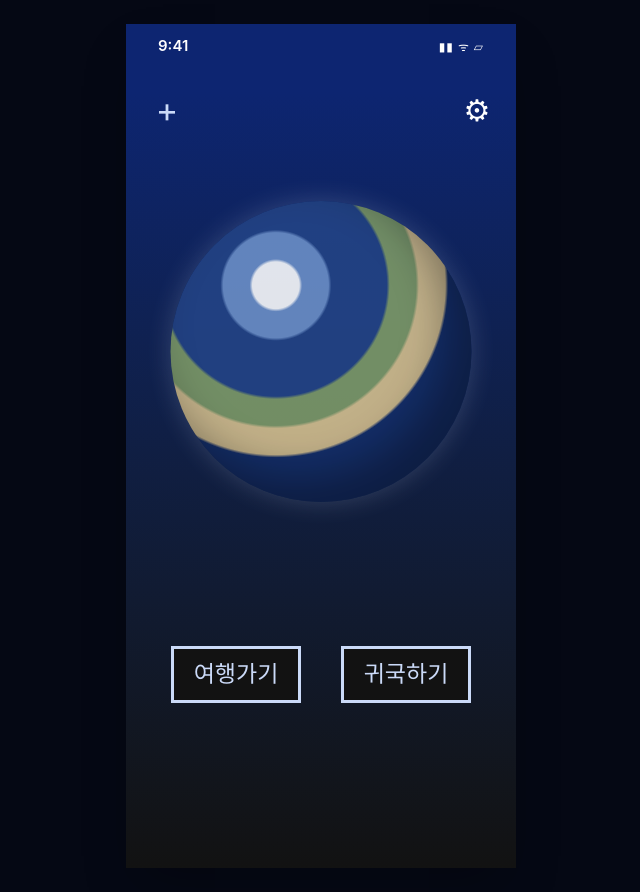
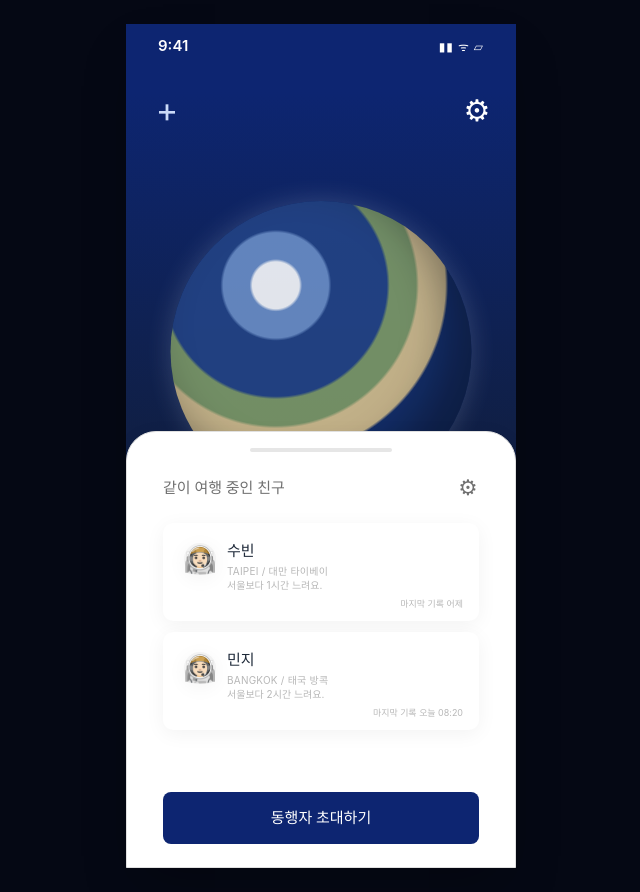
Before and after one commit to 8th-COKERTHON/client-team5, a React (Vite) app: page / in a window 1280 px wide. Shown: the whole page, without its empty margins (319-959 px from the left). Built offline with nearby package versions, Linux system fonts and the light colour scheme.

Commit message:
feat: 친구 목록 바텀시트 뼈대 구현

```diff
--- a/src/App.tsx
+++ b/src/App.tsx
@@ -1,7 +1,13 @@
 import { HomeScreen } from './features/home/HomeScreen';
+import { FriendSheet } from './features/friends/FriendSheet';
+import { mockFriends } from './mocks/friends';
 
 const App = () => {
-  return <HomeScreen />;
+  return (
+    <HomeScreen>
+      <FriendSheet friends={mockFriends} />
+    </HomeScreen>
+  );
 };
 
 export default App;
--- /dev/null
+++ b/src/features/friends/FriendCard.tsx
@@ -0,0 +1,45 @@
+import type { Friend } from '../../types/friend';
+
+interface FriendCardProps {
+  friend: Friend;
+}
+
+const getOffsetLabel = (offsetFromSeoul: number) => {
+  const absoluteOffset = Math.abs(offsetFromSeoul);
+
+  if (offsetFromSeoul === 0) {
+    return '서울과 같은 시간이에요.';
+  }
+
+  if (offsetFromSeoul < 0) {
+    return `서울보다 ${absoluteOffset}시간 느려요.`;
+  }
+
+  return `서울보다 ${absoluteOffset}시간 빨라요.`;
+};
+
+export const FriendCard = ({ friend }: FriendCardProps) => {
+  return (
+    <article className="relative h-[6.125rem] rounded-[0.625rem] bg-white px-[1.3125rem] py-5 shadow-[0_4px_20px_rgba(18,18,18,0.05)]">
+      <div className="flex items-start gap-[0.6875rem]">
+        <div className="flex size-8 shrink-0 items-center justify-center rounded-full bg-[#f3f3f3] text-[1.6875rem] leading-none shadow-[0_4px_20px_rgba(18,18,18,0.05)]">
+          <span aria-hidden="true">{friend.avatar}</span>
+        </div>
+        <div className="min-w-0">
+          <h2 className="text-[0.9375rem] font-semibold leading-[1.1] text-[#1e2939]">
+            {friend.name}
+          </h2>
+          <p className="mt-1 truncate text-[0.625rem] leading-[0.875rem] tracking-[0.014rem] text-[#b7b7b7]">
+            {friend.cityCode} / {friend.countryName} {friend.cityName}
+          </p>
+          <p className="text-[0.625rem] leading-[0.875rem] text-[#b7b7b7]">
+            {getOffsetLabel(friend.offsetFromSeoul)}
+          </p>
+        </div>
+      </div>
+      <p className="absolute bottom-3 right-4 text-[0.56rem] leading-none text-[#b7b7b7]">
+        {friend.lastRecordedAtLabel}
+      </p>
+    </article>
+  );
+};
--- /dev/null
+++ b/src/features/friends/FriendEmptyState.tsx
@@ -0,0 +1,15 @@
+export const FriendEmptyState = () => {
+  return (
+    <div className="flex flex-col items-center pt-[3.25rem] text-center">
+      <div className="flex size-[4.875rem] items-center justify-center rounded-full border-2 border-dashed border-[#b7b7b7] text-[1.75rem] text-[#b7b7b7]">
+        ♙
+      </div>
+      <strong className="mt-4 text-[1.0625rem] font-medium leading-[1.6] text-[#121212]">
+        아직 함께하는 친구가 없어요.
+      </strong>
+      <p className="text-[0.875rem] leading-[1.45] text-[#b7b7b7]">
+        동행자를 초대하고 수면 나라를 비교해보세요!
+      </p>
+    </div>
+  );
+};
--- /dev/null
+++ b/src/features/friends/FriendSheet.tsx
@@ -0,0 +1,48 @@
+import type { Friend } from '../../types/friend';
+import { FriendCard } from './FriendCard';
+import { FriendEmptyState } from './FriendEmptyState';
+
+interface FriendSheetProps {
+  friends: Friend[];
+  onInvite?: () => void;
+}
+
+export const FriendSheet = ({ friends, onInvite }: FriendSheetProps) => {
+  const hasFriends = friends.length > 0;
+
+  return (
+    <section className="absolute bottom-0 left-0 right-0 h-[27.3125rem] rounded-t-[1.875rem] border border-[#e0e0e0] bg-white px-9 pt-[2.8125rem] shadow-[0_4px_20px_rgba(18,18,18,0.05)]">
+      <div className="absolute left-1/2 top-4 h-1 w-[8.875rem] -translate-x-1/2 rounded-full bg-[#e6e6e6]" />
+      <div className="flex items-center justify-between">
+        <h1 className="text-[0.9375rem] font-semibold leading-[1.3] text-[#707070]">
+          같이 여행 중인 친구
+        </h1>
+        <button
+          type="button"
+          className="flex size-[1.375rem] items-center justify-center text-[1.35rem] leading-none text-[#707070]"
+          aria-label="친구 설정"
+        >
+          ⚙
+        </button>
+      </div>
+
+      {hasFriends ? (
+        <div className="mt-6 grid gap-[0.6875rem]">
+          {friends.map((friend) => (
+            <FriendCard key={friend.id} friend={friend} />
+          ))}
+        </div>
+      ) : (
+        <FriendEmptyState />
+      )}
+
+      <button
+        type="button"
+        className="absolute bottom-[1.4375rem] left-9 right-9 h-[3.25rem] rounded-lg bg-[#0d2571] text-[0.9375rem] font-semibold text-white"
+        onClick={onInvite}
+      >
+        동행자 초대하기
+      </button>
+    </section>
+  );
+};
--- a/src/features/home/HomeScreen.tsx
+++ b/src/features/home/HomeScreen.tsx
@@ -1,7 +1,13 @@
+import type { ReactNode } from 'react';
+
 const actionButtonClass =
   'flex h-[3.5625rem] w-[8.125rem] items-center justify-center border-[0.1875rem] border-[#cbdaf8] bg-[#121212] text-[1.4375rem] font-light text-[#cbdaf8]';
 
-export const HomeScreen = () => {
+interface HomeScreenProps {
+  children?: ReactNode;
+}
+
+export const HomeScreen = ({ children }: HomeScreenProps) => {
   return (
     <main className="min-h-screen bg-[#050814] px-4 py-6">
       <section className="relative mx-auto min-h-[52.75rem] w-full max-w-[24.375rem] overflow-hidden bg-gradient-to-b from-[#0d2571] from-[8%] to-[#121212] text-white shadow-2xl">
@@ -37,6 +43,8 @@ export const HomeScreen = () => {
             귀국하기
           </button>
         </div>
+
+        {children}
       </section>
     </main>
   );
--- /dev/null
+++ b/src/mocks/friends.ts
@@ -0,0 +1,24 @@
+import type { Friend } from '../types/friend';
+
+export const mockFriends: Friend[] = [
+  {
+    id: 'subin',
+    name: '수빈',
+    avatar: '👩🏻‍🚀',
+    cityCode: 'TAIPEI',
+    countryName: '대만',
+    cityName: '타이베이',
+    offsetFromSeoul: -1,
+    lastRecordedAtLabel: '마지막 기록 어제',
+  },
+  {
+    id: 'minji',
+    name: '민지',
+    avatar: '🧑🏻‍🚀',
+    cityCode: 'BANGKOK',
+    countryName: '태국',
+    cityName: '방콕',
+    offsetFromSeoul: -2,
+    lastRecordedAtLabel: '마지막 기록 오늘 08:20',
+  },
+];
--- /dev/null
+++ b/src/types/friend.ts
@@ -0,0 +1,10 @@
+export interface Friend {
+  id: string;
+  name: string;
+  avatar: string;
+  cityCode: string;
+  countryName: string;
+  cityName: string;
+  offsetFromSeoul: number;
+  lastRecordedAtLabel: string;
+}
```
